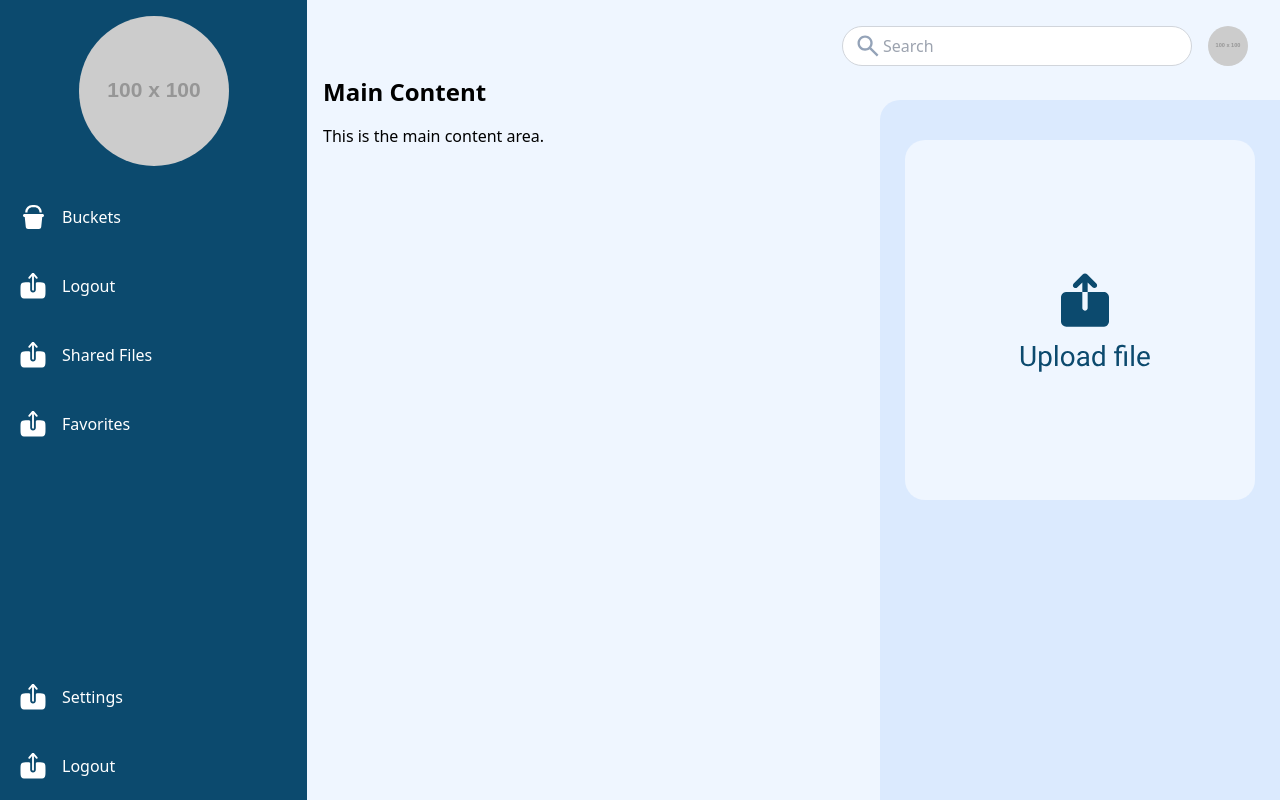
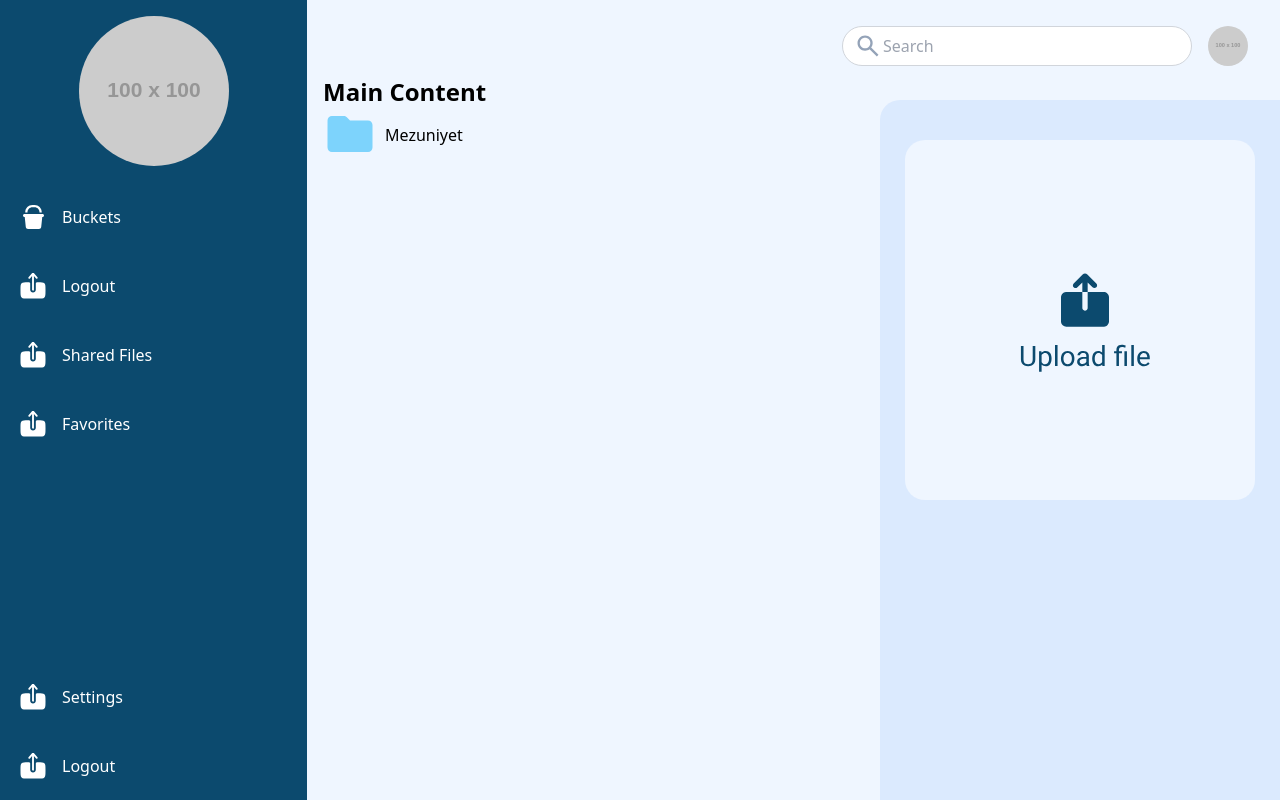
Before and after one commit to droplite-app/ui, a React (Vite) app: page / in a window 1280 px wide. Built offline with nearby package versions, Linux system fonts and the light colour scheme.

Commit message:
filelist component created

```diff
--- /dev/null
+++ b/src/assets/File/data.json
@@ -0,0 +1,48 @@
+[
+  {
+    "id": 1,
+    "type": "folder",
+    "name": "Mezuniyet",
+    "created_at": "2024-10-21 13:00:00",
+    "updated_at": "2024-10-21 13:00:00",
+    "creator": {
+      "id": 1,
+      "name": "Bahar Isikli"
+    },
+    "children": [
+      {
+        "id": 2,
+        "type": "file",
+        "name": "Mezuniyet-Belgesi.pdf",
+        "created_at": "2024-10-22 14:00:00",
+        "updated_at": "2024-10-22 14:00:00",
+        "creator": {
+          "id": 2,
+          "name": "Ahmet Yildiz"
+        }
+      },
+      {
+        "id": 3,
+        "type": "picture",
+        "name": "Mezuniyet-Fotoğrafı.png",
+        "created_at": "2024-10-22 14:00:00",
+        "updated_at": "2024-10-22 14:00:00",
+        "creator": {
+          "id": 3,
+          "name": "Ahmet Yildiz"
+        }
+      },
+      {
+        "id": 4,
+        "type": "video",
+        "name": "Kep-Atma-Töreni.mp4",
+        "created_at": "2024-10-22 14:00:00",
+        "updated_at": "2024-10-22 14:00:00",
+        "creator": {
+          "id": 4,
+          "name": "Ahmet Yildiz"
+        }
+      }
+    ]
+  }
+]
--- /dev/null
+++ b/src/components/File/FileItem.tsx
@@ -0,0 +1,151 @@
+import React, { useState } from "react";
+
+export interface FileItemProps {
+  item: {
+    id: number;
+    type: string;
+    name: string;
+    created_at: string;
+    creator: {
+      id: number;
+      name: string;
+    };
+    children?: Array<FileItemProps["item"]>;
+  };
+  onClick?: (item: FileItemProps["item"]) => void;
+}
+
+const FolderIcon = () => (
+  <svg
+    width="54"
+    height="53"
+    viewBox="0 0 54 53"
+    fill="none"
+    xmlns="http://www.w3.org/2000/svg"
+  >
+    <path
+      d="M23.8275 9.3275C22.9725 8.4725 21.825 8 20.6325 8H9C6.525 8 4.5225 10.025 4.5225 12.5L4.5 39.5C4.5 41.975 6.525 44 9 44H45C47.475 44 49.5 41.975 49.5 39.5V17C49.5 14.525 47.475 12.5 45 12.5H27L23.8275 9.3275Z"
+      fill="#7DD3FC"
+    />
+  </svg>
+);
+
+const ImageIcon = () => (
+  <svg
+    width="40"
+    height="34"
+    viewBox="0 0 40 34"
+    fill="none"
+    xmlns="http://www.w3.org/2000/svg"
+  >
+    <path
+      d="M33.75 0.5H6.25C4.7918 0.501592 3.39378 1.08157 2.36267 2.11267C1.33157 3.14378 0.751592 4.5418 0.75 6V28C0.751592 29.4582 1.33157 30.8562 2.36267 31.8873C3.39378 32.9184 4.7918 33.4984 6.25 33.5H33.75C35.2082 33.4984 36.6062 32.9184 37.6373 31.8873C38.6684 30.8562 39.2484 29.4582 39.25 28V6C39.2484 4.5418 38.6684 3.14378 37.6373 2.11267C36.6062 1.08157 35.2082 0.501592 33.75 0.5ZM26.875 6C27.6908 6 28.4884 6.24193 29.1667 6.69519C29.8451 7.14845 30.3738 7.79269 30.686 8.54643C30.9982 9.30018 31.0799 10.1296 30.9207 10.9297C30.7616 11.7299 30.3687 12.4649 29.7918 13.0418C29.2149 13.6187 28.4799 14.0116 27.6797 14.1707C26.8796 14.3299 26.0502 14.2482 25.2964 13.936C24.5427 13.6238 23.8984 13.0951 23.4452 12.4167C22.9919 11.7384 22.75 10.9408 22.75 10.125C22.7511 9.03133 23.1861 7.98278 23.9594 7.20944C24.7328 6.4361 25.7813 6.00114 26.875 6ZM6.25 30.75C5.52065 30.75 4.82118 30.4603 4.30546 29.9445C3.78973 29.4288 3.5 28.7293 3.5 28V22.188L11.6503 14.9435C12.4367 14.2461 13.4594 13.8747 14.51 13.9051C15.5606 13.9354 16.5602 14.3652 17.305 15.1068L22.8866 20.6764L12.813 30.75H6.25ZM36.5 28C36.5 28.7293 36.2103 29.4288 35.6945 29.9445C35.1788 30.4603 34.4793 30.75 33.75 30.75H16.7026L27.1371 20.3155C27.8759 19.6872 28.8134 19.3411 29.7832 19.3386C30.753 19.3361 31.6923 19.6773 32.4343 20.3017L36.5 23.6894V28Z"
+      fill="#14B8A6"
+    />
+  </svg>
+);
+
+const VideoIcon = () => (
+  <svg
+    width="46"
+    height="32"
+    viewBox="0 0 46 32"
+    fill="none"
+    xmlns="http://www.w3.org/2000/svg"
+  >
+    <path
+      fillRule="evenodd"
+      clipRule="evenodd"
+      d="M7.25 0.25C5.45979 0.25 3.7429 0.961159 2.47703 2.22703C1.21116 3.4929 0.5 5.20979 0.5 7V25C0.5 26.7902 1.21116 28.5071 2.47703 29.773C3.7429 31.0388 5.45979 31.75 7.25 31.75H29.75C31.5402 31.75 33.2571 31.0388 34.523 29.773C35.7888 28.5071 36.5 26.7902 36.5 25V21.4315L41.6592 26.5908C41.9739 26.9053 42.3748 27.1195 42.8112 27.2063C43.2476 27.2931 43.6999 27.2485 44.111 27.0783C44.522 26.908 44.8734 26.6197 45.1207 26.2498C45.3679 25.8799 45.4999 25.4449 45.5 25V7C45.4999 6.55506 45.3679 6.12014 45.1207 5.75022C44.8734 5.3803 44.522 5.09198 44.111 4.92172C43.6999 4.75147 43.2476 4.70691 42.8112 4.79369C42.3748 4.88046 41.9739 5.09468 41.6592 5.40925L36.5 10.5685V7C36.5 5.20979 35.7888 3.4929 34.523 2.22703C33.2571 0.961159 31.5402 0.25 29.75 0.25H7.25Z"
+      fill="#C084FC"
+    />
+  </svg>
+);
+
+const FileIcon = () => (
+  <svg
+    width="44"
+    height="44"
+    viewBox="0 0 44 44"
+    fill="none"
+    xmlns="http://www.w3.org/2000/svg"
+  >
+    <path
+      d="M22 3.66666L22.2145 3.67949C22.6237 3.72775 23.0048 3.91247 23.2962 4.20384C23.5875 4.49522 23.7722 4.87626 23.8205 5.28549L23.8333 5.49999V12.8333L23.8425 13.1083C23.9081 13.9813 24.2839 14.802 24.9019 15.422C25.5199 16.0421 26.3394 16.4205 27.2122 16.489L27.5 16.5H34.8333L35.0478 16.5128C35.4571 16.5611 35.8381 16.7458 36.1295 17.0372C36.4209 17.3286 36.6056 17.7096 36.6538 18.1188L36.6667 18.3333V34.8333C36.6668 36.2362 36.1307 37.5861 35.1683 38.6068C34.2059 39.6275 32.8898 40.2419 31.4893 40.3242L31.1667 40.3333H12.8333C11.4305 40.3334 10.0806 39.7974 9.05987 38.835C8.03916 37.8725 7.42481 36.5565 7.34251 35.156L7.33334 34.8333V9.16666C7.33327 7.76377 7.86927 6.41388 8.8317 5.39318C9.79412 4.37248 11.1102 3.75813 12.5107 3.67582L12.8333 3.66666H22Z"
+      fill="#F472B6"
+    />
+    <path
+      d="M34.8333 12.8333H27.5L27.4982 5.49817L34.8333 12.8333Z"
+      fill="#F472B6"
+    />
+  </svg>
+);
+
+const FileItem: React.FC<FileItemProps> = ({ item }) => {
+  const [isOpen, setIsOpen] = useState(false);
+
+  const hasChildren = item.children && item.children.length > 0;
+
+  const handleClick = () => {
+    if (hasChildren) {
+      setIsOpen(!isOpen);
+    }
+  };
+
+  const getIcon = () => {
+    switch (item.type) {
+      case "folder":
+        return (
+          <span>
+            <FolderIcon />
+          </span>
+        );
+      case "picture":
+        return (
+          <span>
+            <ImageIcon />
+          </span>
+        );
+      case "video":
+        return (
+          <span>
+            <VideoIcon />
+          </span>
+        );
+      default:
+        return (
+          <span>
+            <FileIcon />
+          </span>
+        );
+    }
+  };
+
+  return (
+    <div style={{ marginBottom: "16px" }}>
+      {" "}
+      {!isOpen && (
+        <div
+          onClick={handleClick}
+          style={{
+            cursor: hasChildren ? "pointer" : "default",
+            display: "flex",
+            alignItems: "center",
+          }}
+        >
+          {getIcon()}
+          <span style={{ marginLeft: "8px" }}>{item.name}</span>
+        </div>
+      )}
+      {isOpen && hasChildren /* Klasör tıklandığında alt öğeleri göster */ && (
+        <div style={{ paddingLeft: "20px" }}>
+          {item.children?.map((child) => (
+            <FileItem key={child.id} item={child} />
+          ))}
+        </div>
+      )}
+    </div>
+  );
+};
+
+export default FileItem;
--- /dev/null
+++ b/src/components/File/FileList.tsx
@@ -0,0 +1,29 @@
+import React from 'react';
+import FileItem, { FileItemProps } from './FileItem';
+
+interface FileListProps {
+  items: Array<{
+    id: number;
+    type: string;
+    name: string;
+    created_at: string;
+    creator: {
+      id: number;
+      name: string;
+    };
+    children?: Array<FileItemProps['item']>;
+  }>;
+  onItemClick?: (item: { id: number; type: string }) => void;
+}
+
+const FileList: React.FC<FileListProps> = ({ items, onItemClick }) => {
+  return (
+    <div>
+      {items.map((item) => (
+        <FileItem key={item.id} item={item} onClick={onItemClick} />
+      ))}
+    </div>
+  );
+};
+
+export default FileList;
--- a/src/pages/Main.tsx
+++ b/src/pages/Main.tsx
@@ -1,15 +1,21 @@
 import SideBar from "../components/SideBar";
 import RightSidebar from "../components/Right-Sidebar/RightSidebar";
 import Header from "../components/Header/Header";
+import fileData from "../assets/File/data.json";
+import FileList from "../components/File/FileList";
 
-const Main = () => {
+const Main: React.FC = () => {
+  const handleItemClick = (item: { id: number; type: string }) => {
+    console.log('Clicked item:', item);
+
+  };
   return (
     <div className="flex min-h-screen bg-[#EFF6FF]">
       <SideBar />
       <main className="flex-1 p-4 bg-blue-50">
         <Header />
         <h1 className="text-2xl font-bold">Main Content</h1>
-        <p className="mt-4">This is the main content area.</p>
+        <FileList items={fileData} onItemClick={handleItemClick} />
       </main>
       <RightSidebar />
     </div>
```
